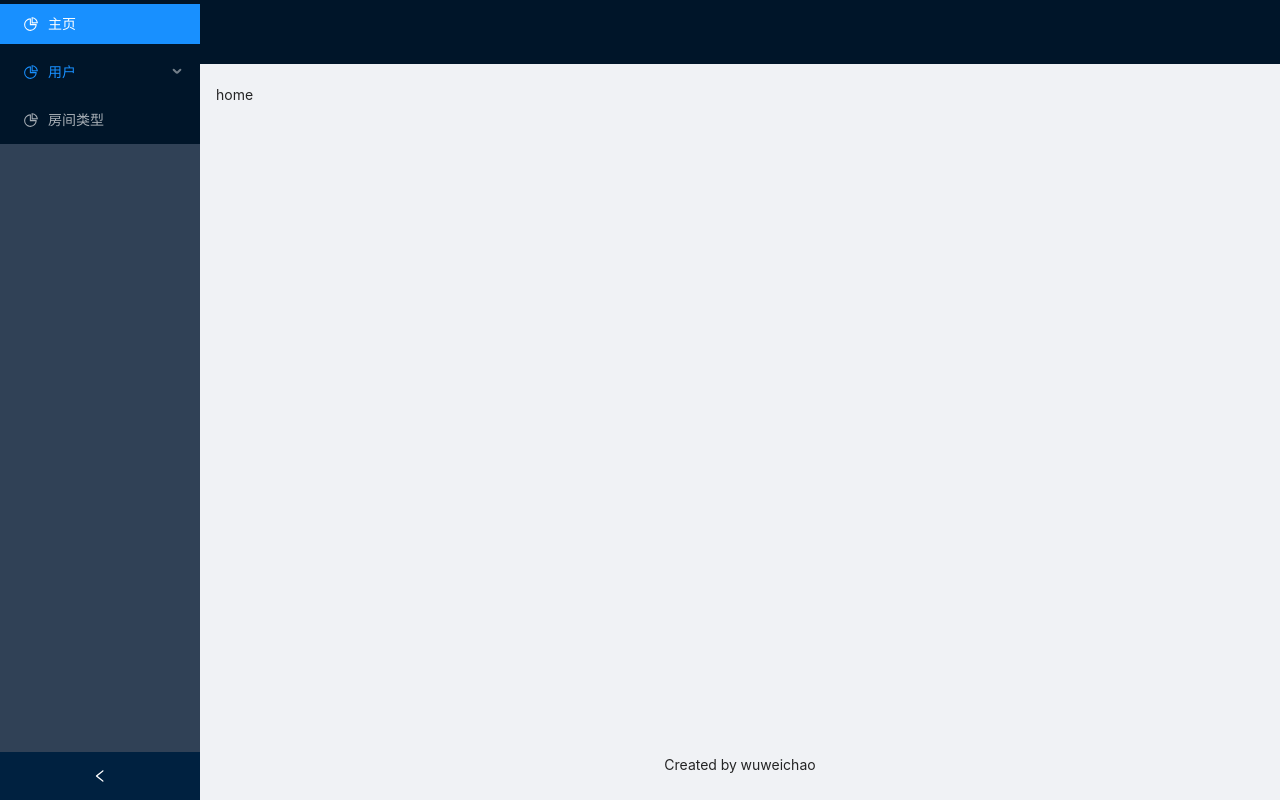
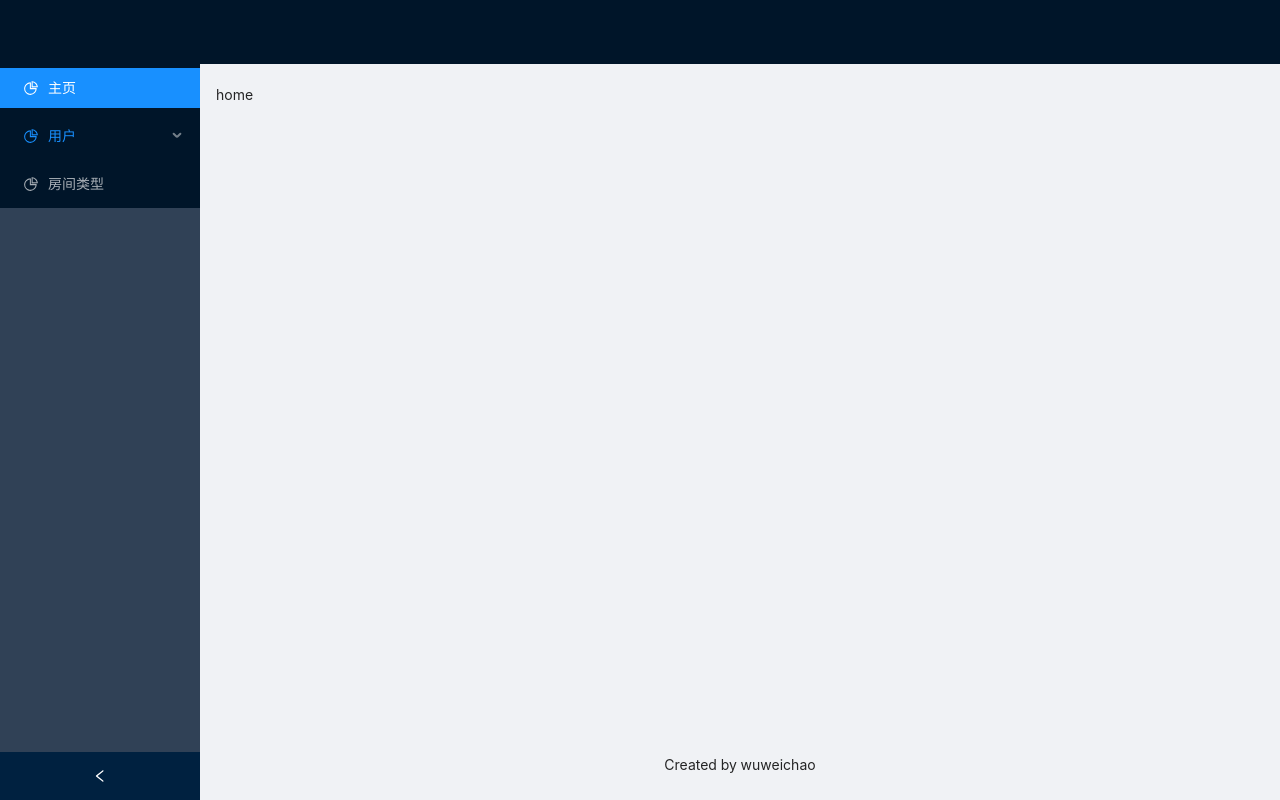
Before and after one commit to taikulawo/hotelbsui, a React (Create React App) app: page / in a window 1280 px wide. Built offline with nearby package versions, Linux system fonts and the light colour scheme.

Commit message:
改一下padding ui

```diff
--- a/src/router.tsx
+++ b/src/router.tsx
@@ -37,7 +37,8 @@ export default connect()(class extends React.Component {
               }}>
                 <div className="logo" />
                 <Menu theme="dark" defaultSelectedKeys={['1']} mode="inline" style={{
-                  userSelect: 'none'
+                  userSelect: 'none',
+                  paddingTop: '64px'
                 }} selectedKeys={[window.location.pathname]}>
                   <Menu.Item key="/">
                     <Link to="/">
```
